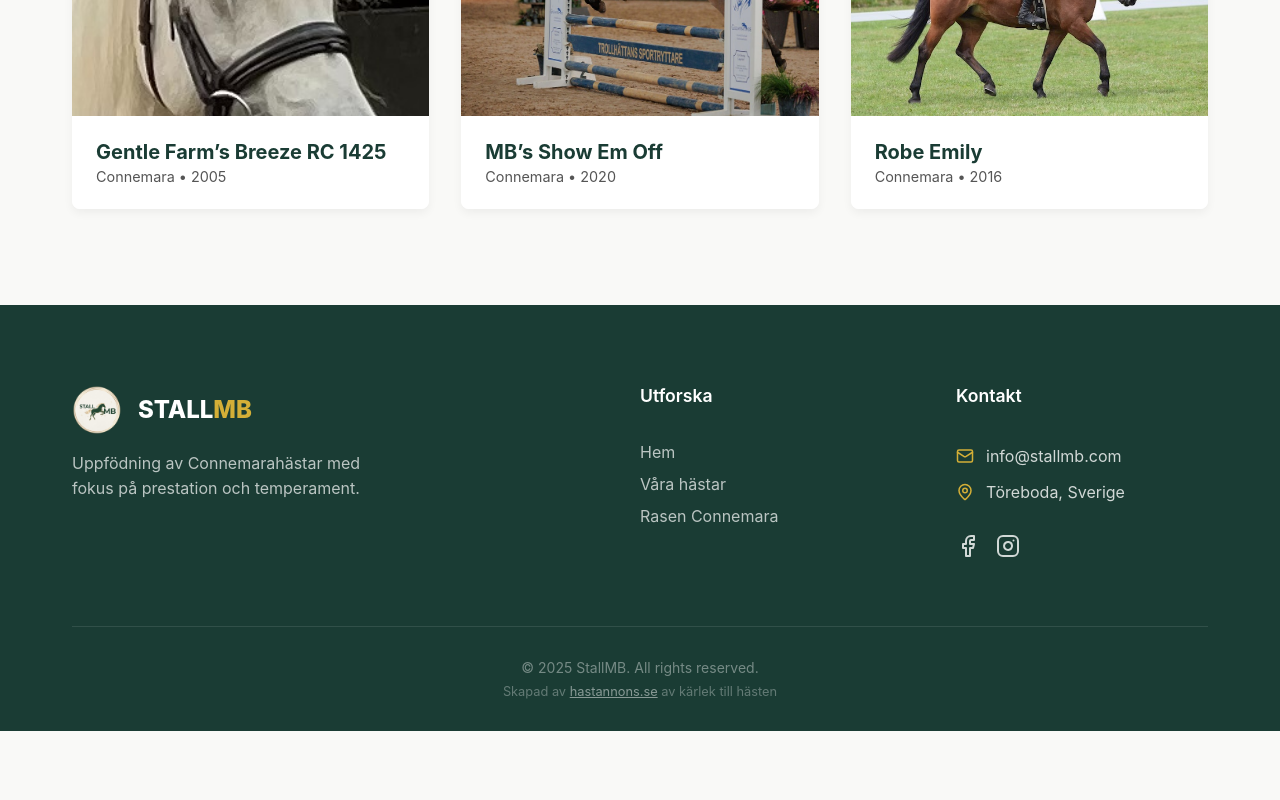
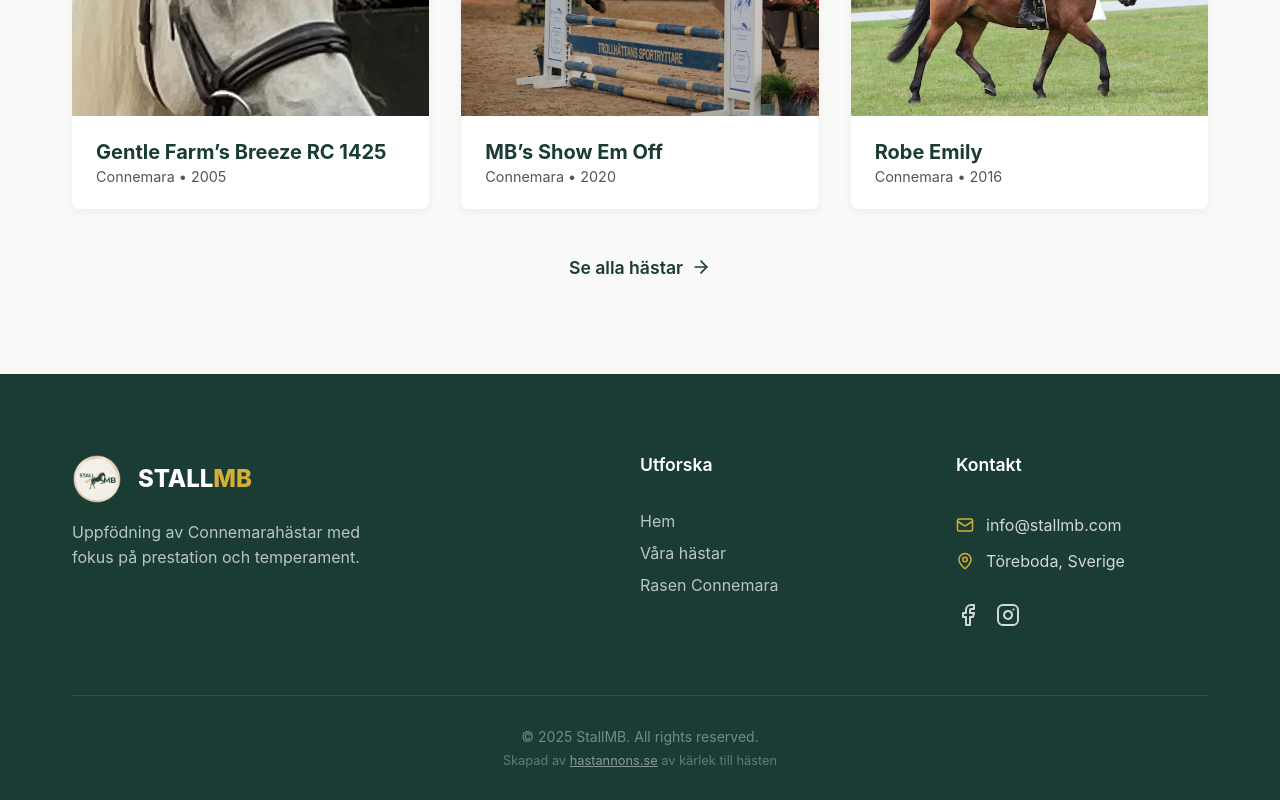
Before and after one commit to WeFlippedGroup/stallmb, a Next.js app: page / in a window 1280 px wide. Shown: the part 1990-2790 px from the top of the page. Before the commit the page ends 2721 px from the top, so only its background shows below. Built offline with nearby package versions, Linux system fonts and the light colour scheme; no server answers; the database is empty.

Commit message:
Add 'See all horses' link to homepage

```diff
--- a/src/app/page.module.css
+++ b/src/app/page.module.css
@@ -46,3 +46,25 @@
   border: 1px solid #eee;
   color: #ccc;
 }
+
+.viewAllContainer {
+  display: flex;
+  justify-content: center;
+  margin-top: 3rem;
+}
+
+.viewAllLink {
+  display: inline-flex;
+  align-items: center;
+  gap: 0.5rem;
+  font-size: 1.1rem;
+  font-weight: 600;
+  color: var(--color-primary);
+  text-decoration: none;
+  transition: gap 0.2s;
+}
+
+.viewAllLink:hover {
+  gap: 0.75rem;
+  text-decoration: underline;
+}
--- a/src/app/page.tsx
+++ b/src/app/page.tsx
@@ -1,3 +1,5 @@
+import Link from 'next/link';
+import { ArrowRight } from 'lucide-react';
 import Navbar from '@/components/Navbar';
 import Hero from '@/components/Hero';
 import Footer from '@/components/Footer';
@@ -42,6 +44,12 @@ export default async function Home() {
               <HorseCard key={horse.id} horse={horse} />
             ))}
           </div>
+
+          <div className={styles.viewAllContainer}>
+            <Link href="/hastar" className={styles.viewAllLink}>
+              Se alla hästar <ArrowRight size={20} />
+            </Link>
+          </div>
         </div>
       </section>
 
```
